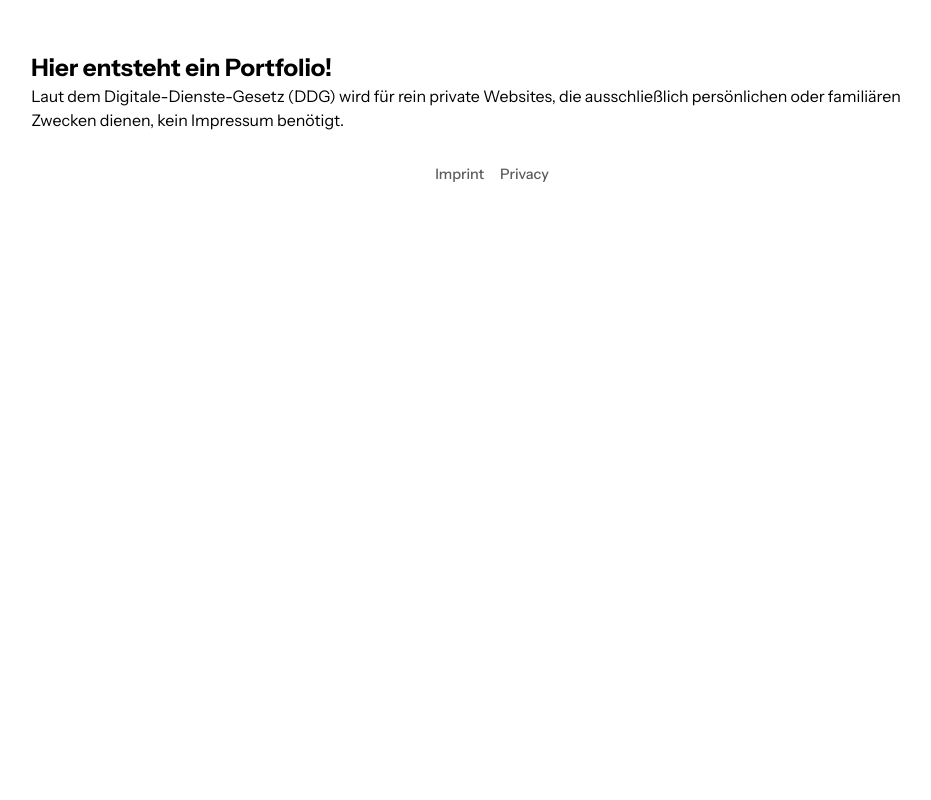
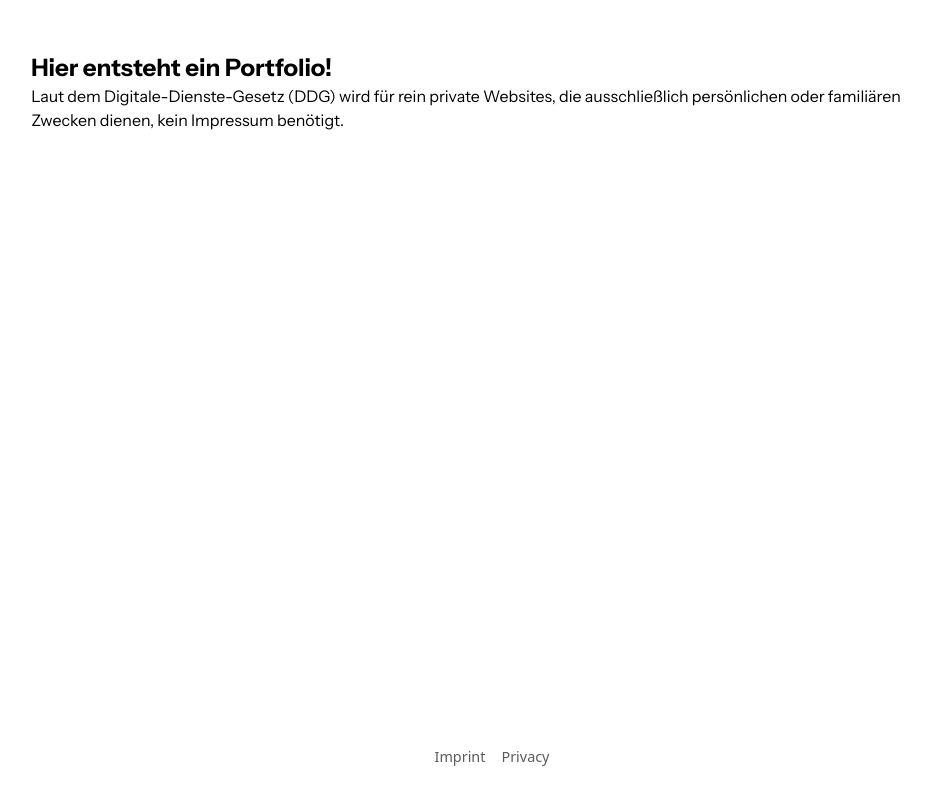
Before and after one commit to L50N/Portfolio, a SvelteKit app: page / in a window 1280 px wide. Shown: the whole page, without its empty margins (148-1079 px from the left). Built offline with nearby package versions, Linux system fonts and the light colour scheme.

Commit message:
+ SEO tags filled in

```diff
--- a/src/app.html
+++ b/src/app.html
@@ -6,12 +6,12 @@
 	<meta charset="utf-8" />
 	<link rel="icon" type="image/png" href="%sveltekit.assets%/favicon.png">
 	<meta name="viewport" content="width=device-width, initial-scale=1" />
-	<title>Leon Bartnik — Exklusives Portfolio</title>
-	<meta itemprop="name" content="">
+	<title>Leon Bartnik — Exclusive portfolio</title>
+	<meta itemprop="name" content="Leon Bartnik — Exclusive portfolio">
 	<meta name="description"
-		  content="">
+		  content="Hi, I'm Leon Bartnik, an developer and designer. I develop individual software solutions and websites that are perfectly tailored to your needs. I not only ensure clean and efficient programming, but also create designs that fit your brand and your project perfectly.">
 	<meta itemprop="description"
-		  content="">
+		  content="Hi, I'm Leon Bartnik, an developer and designer. I develop individual software solutions and websites that are perfectly tailored to your needs. I not only ensure clean and efficient programming, but also create designs that fit your brand and your project perfectly.">
 	<meta itemprop="image" content="/Thumbnail.png">
 
 	<!-- Andere Elemente & Daten, die geladen werden müssen -->
--- a/src/lib/components/Footer.svelte
+++ b/src/lib/components/Footer.svelte
@@ -1,4 +1,5 @@
-<div class="w-full flex justify-center py-8">
+<div class="mt-auto w-full flex justify-center py-8">
+	<div class="h-full">
   <ul class="list-none flex flex-row space-x-4 font-light text-[0.9rem] text-[#5c5c5c] font-medium">
    <li class="hover:text-[#404040] transition-color delay-100 ease-in-out">
     <a href="/imprint">Imprint</a>
@@ -8,3 +9,4 @@
    </li>
   </ul>
  </div>
+</div>
--- a/src/routes/+layout.svelte
+++ b/src/routes/+layout.svelte
@@ -1,9 +1,11 @@
 <script>
  import "../app.css";
+ import Footer from "$lib/components/Footer.svelte";
 </script>
 
-<div class="min-h-screen pt-[3.05rem] md:pt-[3.25rem] font-instrument font-bold flex items-center flex-col px-8 sm:px-18 md:px-0 overflow-x-hidden p-0 m-0">
+<div class="min-h-screen flex flex-col">
  <!-- In diesem Slot wird der Inhalt der Seite eingebettet. -->
+ <div class="flex-grow pt-[3.05rem] md:pt-[3.25rem] font-instrument font-bold flex items-center flex-col px-8 sm:px-18 md:px-0 overflow-x-hidden p-0 m-0">
   <div class="md:w-[72vw] md:max-w-[104rem] flex-grow w-full mx-auto">
    <div class="flex flex-grow">
     <div class="w-full">
@@ -12,3 +14,5 @@
    </div>
   </div>
  </div>
+ <Footer class="mt-auto" />
+</div>
--- a/src/routes/+page.svelte
+++ b/src/routes/+page.svelte
@@ -1,10 +1,2 @@
 <h1 class="text-2xl">Hier entsteht ein Portfolio!</h1>
 <p class="font-light">Laut dem Digitale-Dienste-Gesetz (DDG) wird für rein private Websites, die ausschließlich persönlichen oder familiären Zwecken dienen, kein Impressum benötigt.</p>
-
-<script>
-	import Footer from '$lib/components/Footer.svelte';
-</script>
-
-<div>
-	<Footer />
-</div>
```
Also changed, not shown: static/Profile.png (renamed from src/lib/assets/Logo.png). Lines whose indentation alone changed are shown as unchanged.
